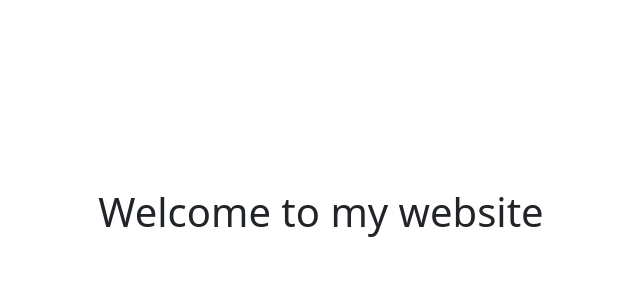
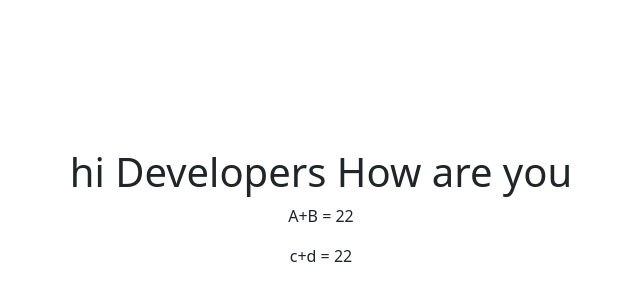
Before and after one commit to Dishon-webdev/React, a React (Vite) app: page / in a window 1280 px wide. Shown: the part 184-484 px from the top of the page, without its empty margins (319-959 px from the left). Built offline with nearby package versions, Linux system fonts and the light colour scheme.

Commit message:
Properties added

```diff
--- a/src/Dishon.jsx
+++ b/src/Dishon.jsx
@@ -1,13 +1,48 @@
 function Dishon() {
+  return (
+    <>
+      <h1>Welcome to my website</h1>
 
+      <P>
+        Lorem ipsum dolor sit amet consectetur adipisicing elit. Similique
+        quaerat consequuntur est obcaecati iure blanditiis ad aut aliquid!
+        Quisquam eius earum, natus blanditiis ipsa cumque deserunt quam fugit
+        tempore autem maiores sequi expedita ad eligendi ipsam pariatur quis!
+        Veritatis dolore sapiente voluptatum expedita sunt itaque ipsum optio at
+        quidem natus!
+      </P>
 
-    return(
-        <>
-            <h1>Welcome to my website</h1>
+      <nav className="navbar navbar-expand-lg navbar-dark bg-dark">
+      <div className="container-fluid">
+        <a className="navbar-brand" href="#">MyApp</a>
+        <button
+          className="navbar-toggler"
+          type="button"
+          data-bs-toggle="collapse"
+          data-bs-target="#navbarNav"
+        >
+          <span className="navbar-toggler-icon"></span>
+        </button>
+        <div className="collapse navbar-collapse" id="navbarNav">
+          <ul className="navbar-nav ms-auto">
+            <li className="nav-item">
+              <a className="nav-link active" href="#">Home</a>
+            </li>
+            <li className="nav-item">
+              <a className="nav-link" href="#">About</a>
+            </li>
+            <li className="nav-item">
+              <a className="nav-link" href="#">Contact</a>
+            </li>
+          </ul>
+        </div>
+      </div>
+    </nav>
 
+    <button onClick={() => alert('Clicked!')}>Click Me</button>
 
-        </>
-    )
+    </>
+  );
 }
 
 export default Dishon;
--- /dev/null
+++ b/src/Properties.jsx
@@ -0,0 +1,25 @@
+
+
+
+function Properties(dishon) {
+
+    const addition = (A,B) => {
+        const result= A+B
+        return result;
+    }
+
+    const addition2 =function(c,d) {
+        return c+d;
+    }
+  return (
+    <>
+      <h1>hi {dishon.name}{"  "}{dishon.content}</h1>
+
+      <p>A+B = {addition(10,12)}</p>
+      <p>c+d = {addition2(10,12)}</p>
+    </>
+  );
+}
+
+
+export default Properties;
--- a/src/main.jsx
+++ b/src/main.jsx
@@ -4,10 +4,12 @@ import './index.css'
 import App from './App.jsx'
 import 'bootstrap/dist/css/bootstrap.min.css';
 import Dishon from './dishon.jsx';
+import Properties from './Properties.jsx';
 
 createRoot(document.getElementById('root')).render(
   <StrictMode>
     {/* <App /> */}
-    <Dishon />
+    {/* <Dishon /> */}
+    <Properties name="Developers" content="How are you" />
   </StrictMode>,
 )
```
